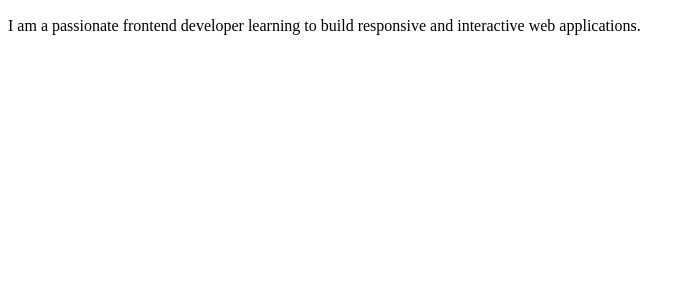
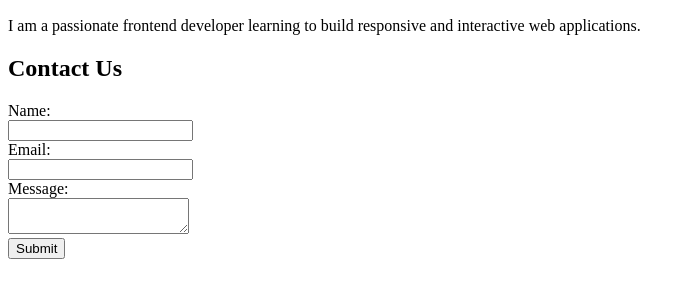
Before and after one commit to Prabhakarreddy8328/frontend, a plain HTML site: page index.html in a window 1280 px wide. Shown: the part 110-408 px from the top of the page, without its empty margins (0-692 px from the left). Drawn offline with Linux system fonts and the light colour scheme.

Commit message:
Add Contact form in contact-feature branch

```diff
--- a/index.html
+++ b/index.html
@@ -10,5 +10,21 @@
   <h2>Frontend Developer</h2>
   <p>I am a passionate frontend developer learning to build responsive and interactive web applications.</p>
 
+  <section id="contact">
+    <h2>Contact Us</h2>
+    <form>
+      <label for="name">Name:</label><br />
+      <input type="text" id="name" name="name" /><br />
+
+      <label for="email">Email:</label><br />
+      <input type="email" id="email" name="email" /><br />
+
+      <label for="message">Message:</label><br />
+      <textarea id="message" name="message"></textarea><br />
+
+      <button type="submit">Submit</button>
+    </form>
+  </section>
+
 </body>
 </html>
```
